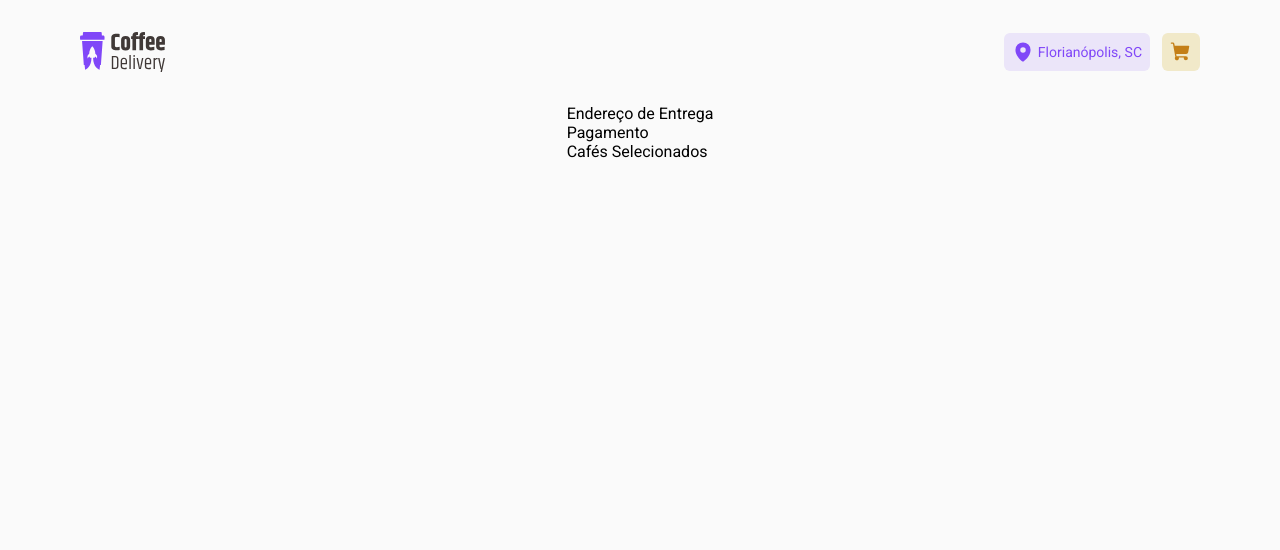
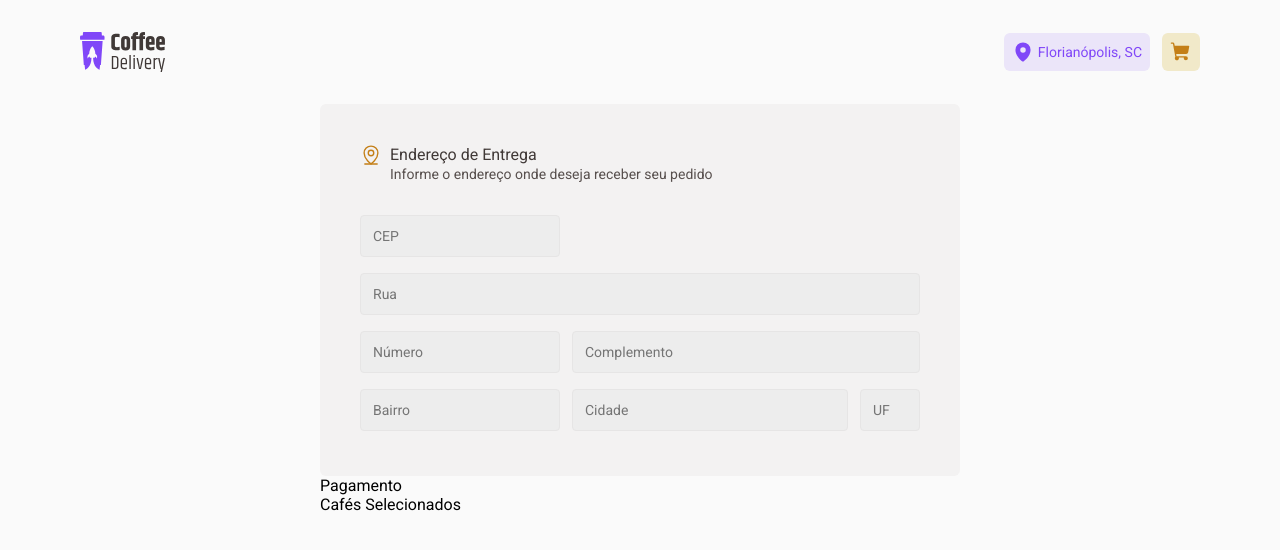
Before and after one commit to BigLeoo/cofeeDelivery, a React (Vite) app: page /Cart in a window 1280 px wide. Shown: the top 550 px of the page. Built offline with nearby package versions, Linux system fonts and the light colour scheme.

Commit message:
cart component

```diff
--- a/src/pages/Cart/components/Addres/indes.tsx
+++ b/src/pages/Cart/components/Addres/indes.tsx
@@ -0,0 +1,47 @@
+import { MapPinLine } from 'phosphor-react'
+import {
+  AddresContainer,
+  ContainerInput,
+  InputCep,
+  InputCity,
+  InputComplement,
+  InputContainer,
+  InputNeighborhood,
+  InputNumber,
+  InputState,
+  InputStreet,
+  Subtitle,
+  TextContainer,
+  Title,
+  TitleContainer,
+} from './style'
+
+export function Addres() {
+  return (
+    <AddresContainer>
+      <TitleContainer>
+        <MapPinLine width={'1.375rem'} height={'1.375rem'} color="#C47F17" />
+        <TextContainer>
+          <Title>Endereço de Entrega</Title>
+          <Subtitle>Informe o endereço onde deseja receber seu pedido</Subtitle>
+        </TextContainer>
+      </TitleContainer>
+
+      <InputContainer>
+        <InputCep type="text" placeholder="CEP" />
+        <InputStreet type="text" placeholder="Rua" />
+
+        <ContainerInput>
+          <InputNumber type="text" placeholder="Número" />
+          <InputComplement type="text" placeholder="Complemento" />
+        </ContainerInput>
+
+        <ContainerInput>
+          <InputNeighborhood type="text" placeholder="Bairro" />
+          <InputCity type="text" placeholder="Cidade" />
+          <InputState type="text" placeholder="UF" />
+        </ContainerInput>
+      </InputContainer>
+    </AddresContainer>
+  )
+}
--- a/src/pages/Cart/components/Addres/style.ts
+++ b/src/pages/Cart/components/Addres/style.ts
@@ -0,0 +1,93 @@
+import styled from 'styled-components'
+
+export const AddresContainer = styled.div`
+  background: ${(props) => props.theme['base-card']};
+
+  width: 40rem;
+  height: 23.25rem;
+  padding: 2.5rem;
+  border-radius: 6px;
+
+  display: flex;
+  flex-direction: column;
+  align-items: flex-start;
+
+  gap: 2rem;
+`
+
+export const TitleContainer = styled.div`
+  display: flex;
+`
+
+export const TextContainer = styled.div`
+  margin-left: 0.5rem;
+`
+
+export const Title = styled.h3`
+  font-size: 1rem;
+  font-weight: 400;
+  line-height: 1.313rem;
+
+  color: ${(props) => props.theme['base-subtitlie']};
+`
+export const Subtitle = styled.p`
+  font-size: 0.875rem;
+  font-weight: 400;
+  line-height: 130%;
+
+  color: ${(props) => props.theme['base-text']};
+`
+export const InputContainer = styled.div`
+  display: flex;
+  flex-direction: column;
+  align-items: flex-start;
+  /* flex-wrap: wrap; */
+
+  gap: 1rem 0.75rem;
+`
+
+export const Input = styled.input`
+  padding: 12px;
+  height: 2.625rem;
+  border: 0.063rem solid ${(props) => props.theme['base-button']};
+  border-radius: 4px;
+
+  background: ${(props) => props.theme['base-input']};
+
+  font-size: 0.875rem;
+  line-height: 1.125rem;
+  color: ${(props) => props.theme['base-text']};
+`
+
+export const InputCep = styled(Input)`
+  width: 12.5rem;
+`
+
+export const InputStreet = styled(Input)`
+  width: 35rem;
+`
+
+export const InputNumber = styled(Input)`
+  width: 12.5rem;
+`
+
+export const InputComplement = styled(Input)`
+  width: 21.75rem;
+`
+
+export const InputNeighborhood = styled(Input)`
+  width: 12.5rem;
+`
+
+export const InputCity = styled(Input)`
+  width: 17.25rem;
+`
+
+export const InputState = styled(Input)`
+  width: 3.75rem;
+`
+
+export const ContainerInput = styled.div`
+  display: flex;
+  gap: 0.75rem;
+`
--- a/src/pages/Cart/index.tsx
+++ b/src/pages/Cart/index.tsx
@@ -1,8 +1,10 @@
+import { Addres } from './components/Addres/indes'
+
 export function Cart() {
   return (
     <div>
       <div>
-        <div>Endereço de Entrega</div>
+        <Addres />
         <div>Pagamento</div>
       </div>
 
--- a/src/styles/global.ts
+++ b/src/styles/global.ts
@@ -22,6 +22,7 @@ export const GlobalStyle = createGlobalStyle`
         font-family: 'Roboto', sans-serif;
         font-weight: 400;
         font-size: 1rem;
+        font-style: normal;
     }
 
 `
```
